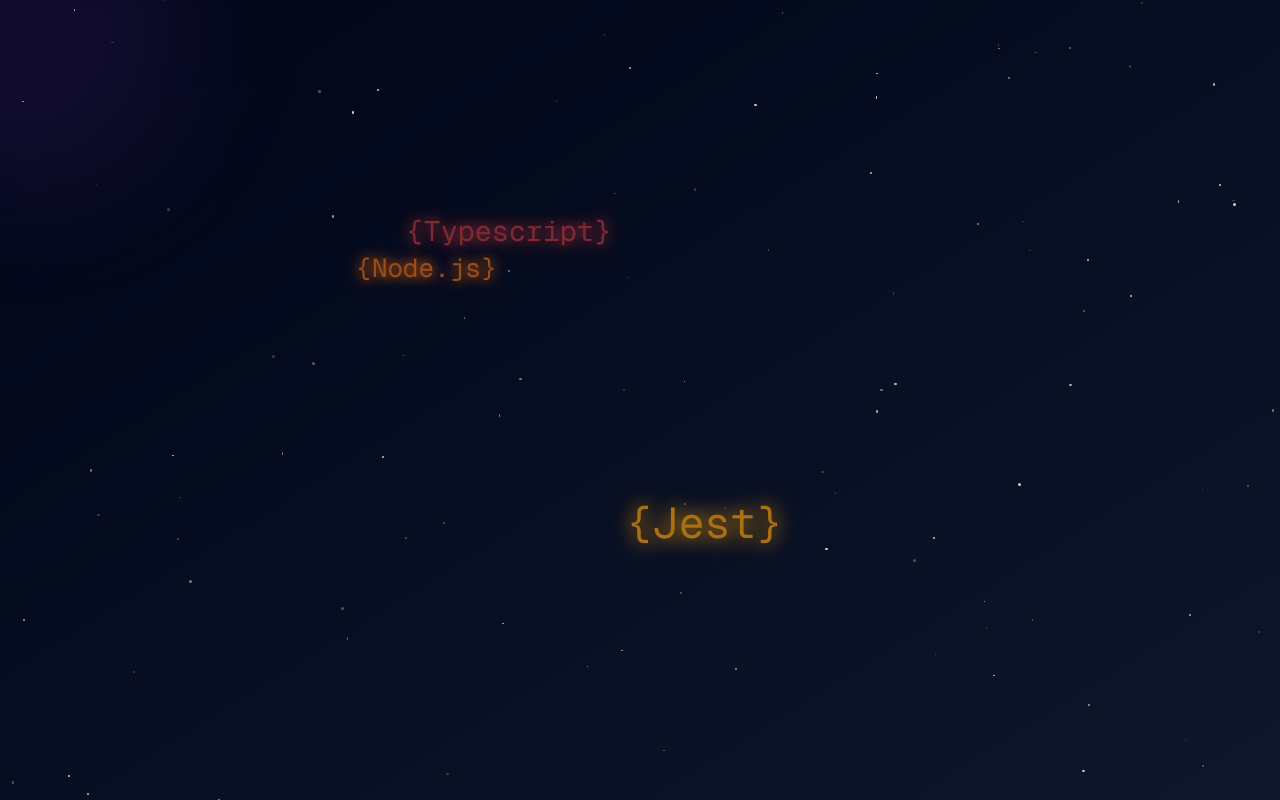
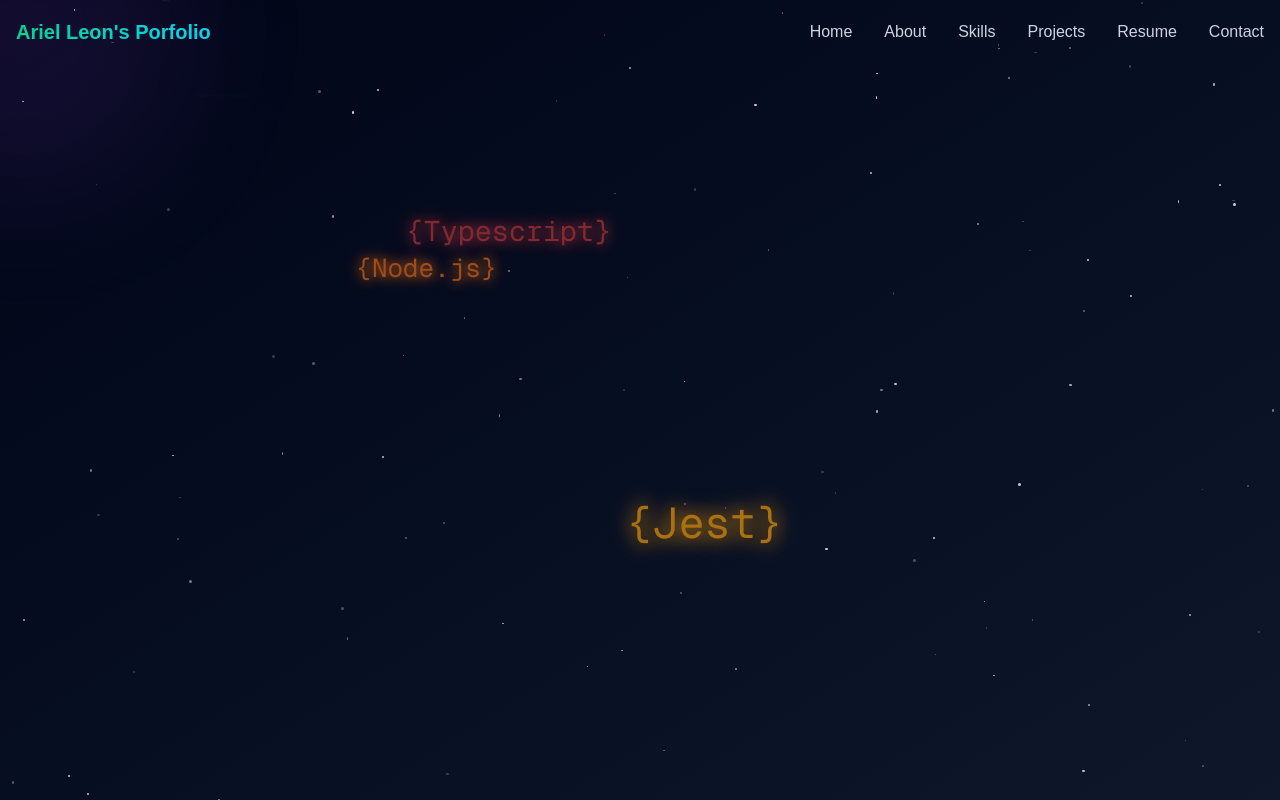
Before and after one commit to arielleon24/portfolio-2025, a Next.js app: page / in a window 1280 px wide. Built offline with nearby package versions, Linux system fonts and the light colour scheme.

Commit message:
nav finished

```diff
--- a/components/navbar.tsx
+++ b/components/navbar.tsx
@@ -52,7 +52,52 @@
                     isScrolled ? "bg-slate-900/90 backdrop-blur-md shadow-lg" : 'bg-transparent'
                 }`}
             >
-                {/* navbarContent will be here! */}
+                <div className='container mx-auto px-4'>
+                    <div className='flex h-16 items-center justify-between'>
+                        <motion.div
+                            initial={{opacity: 0}}
+                            animate={{opacity: 1}}
+                            transition={{delay: 0.2}}
+                            className='text-xl font-bold text-white'
+                        >
+                            <span className='bg-gradient-to-r from-emerald-400 to-cyan-400 bg-clip-text text-transparent'>
+                                {`Ariel Leon's Porfolio`}
+                            </span>
+                        </motion.div>
+
+                        {/* NAV MENU */}
+                        <nav className='hidden md:block'>
+                            <ul className='flex space-x-8'>
+                                {navLinks.map((link, index) => (
+                                    <motion.li
+                                        key={link.name}
+                                        initial={{opacity: 1, y: 0}}
+                                        transition={{delay: 0.1 * index}}
+                                    >
+                                        <a
+                                            href={link.href}
+                                            onClick={(e) => scrollToSection(e, link.href)}
+                                            className='text-slate-300 transotopn-colors hover:text-emerald-400'
+                                        >
+                                            {link.name}
+                                        </a>
+                                    </motion.li>
+                                ))}
+                            </ul>
+                        </nav>
+
+                        {/* mobile view button */}
+                        <Button
+                        variant="ghost"
+                        size="icon"
+                        className="md:hidden"
+                        onClick={() => setIsMobileMenuOpen(!isMobileMenuOpen)}
+                        >
+                            {isMobileMenuOpen ? <X className="h-6 w-6 text-white" /> : <Menu className="h-6 w-6 text-white" />}
+                            <span className="sr-only">Toggle menu</span>
+                        </Button>
+                    </div>
+                </div>
             </motion.header>
 
             {/* Mobile nav menu */}
@@ -65,7 +110,26 @@
                         transition={{duration: 0.2}}
                         className='fixed inset-x-0 top-16 z-40 bg-slate-900/95 backdrop-blur-md shadow-lg md:hidden'
                     >
-                        {/* mobile menu content */}
+                        <nav className="container mx-auto px-4 py-4">
+              <ul className="flex flex-col space-y-4">
+                {navLinks.map((link, index) => (
+                  <motion.li
+                    key={link.name}
+                    initial={{ opacity: 0, x: -10 }}
+                    animate={{ opacity: 1, x: 0 }}
+                    transition={{ delay: 0.05 * index }}
+                  >
+                    <a
+                      href={link.href}
+                      onClick={(e) => scrollToSection(e, link.href)}
+                      className="block py-2 text-lg text-slate-300 transition-colors hover:text-emerald-400"
+                    >
+                      {link.name}
+                    </a>
+                  </motion.li>
+                ))}
+              </ul>
+            </nav>
                     </motion.div>
                 )}
             </AnimatePresence>
```
